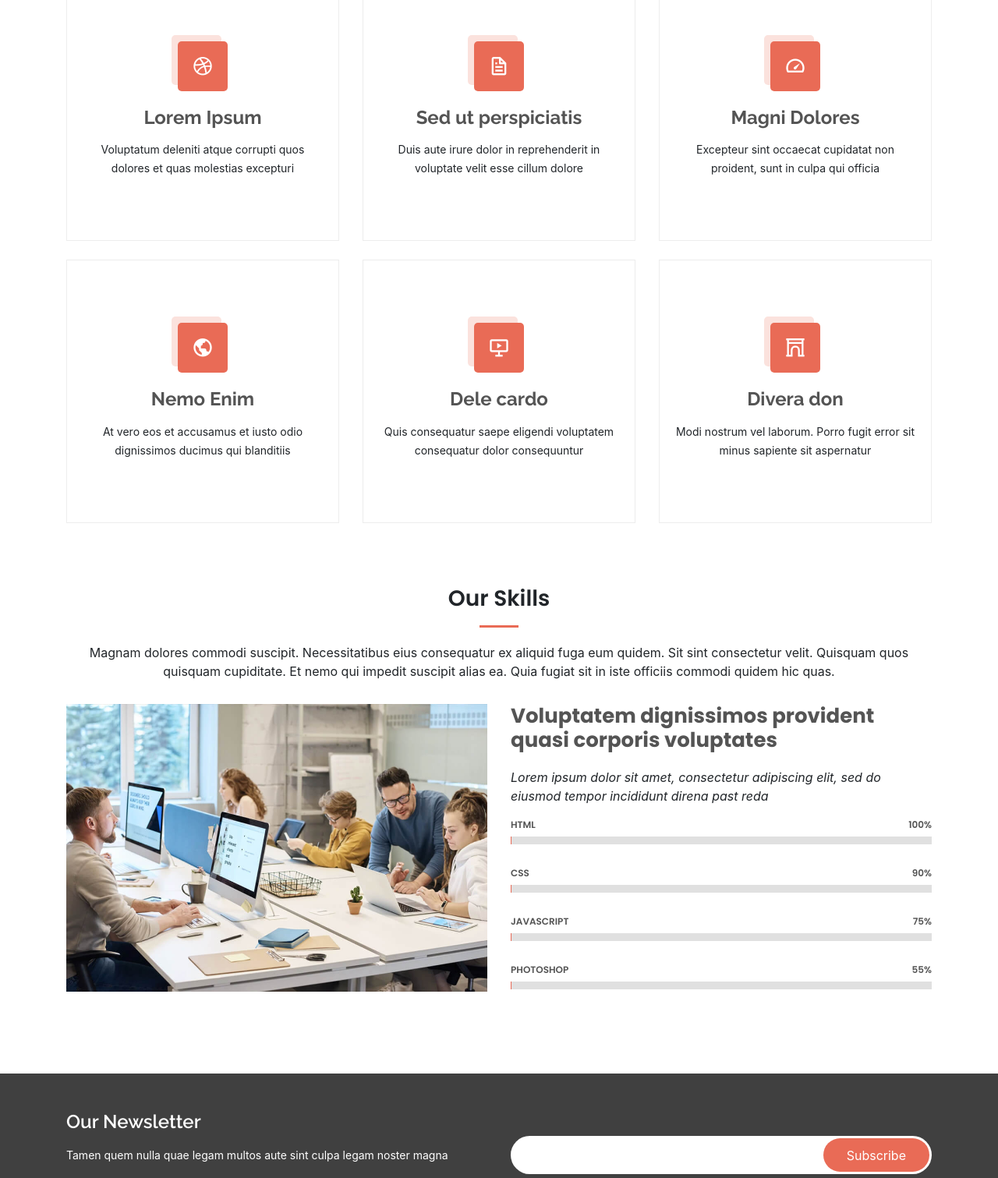
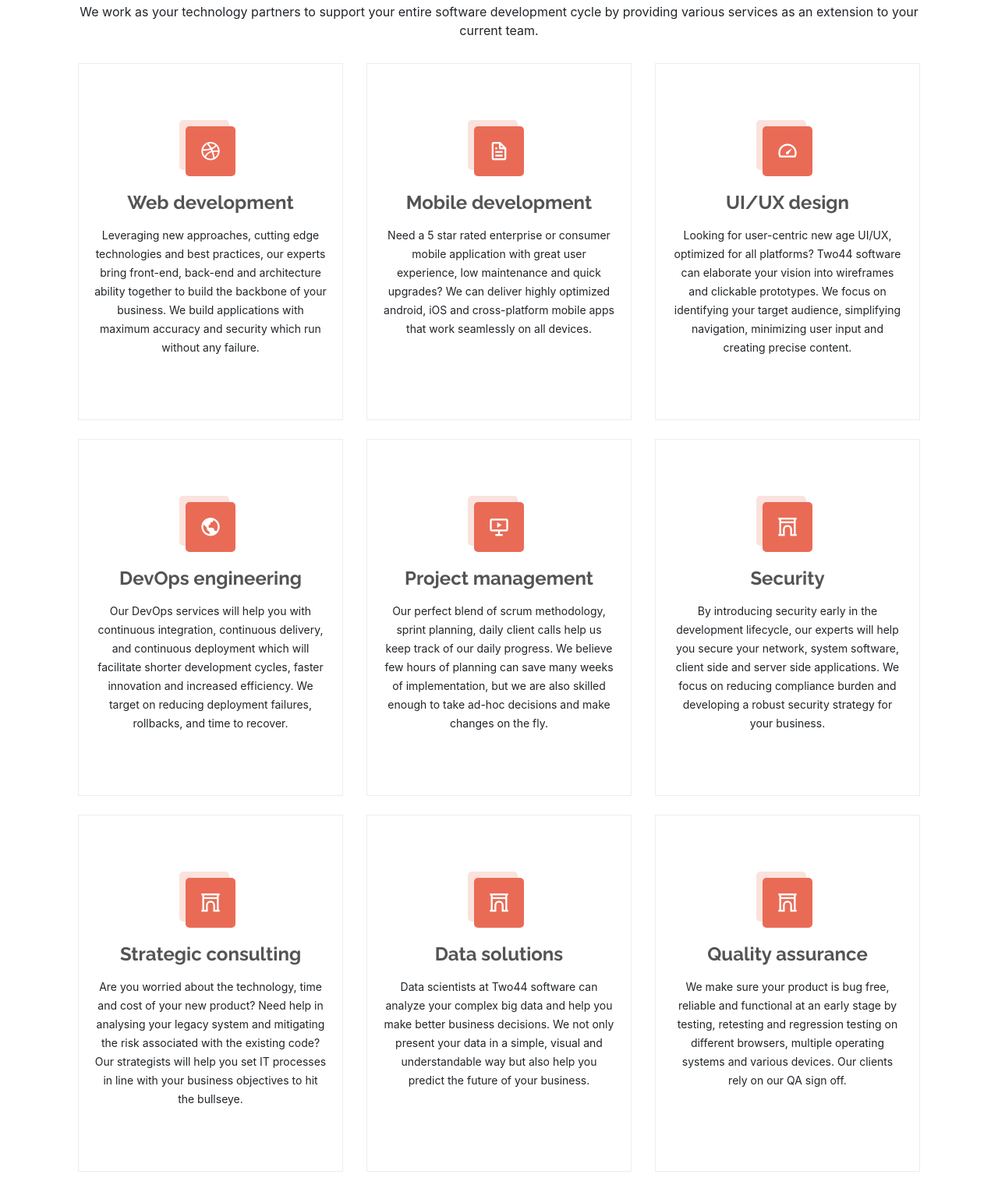
Before and after one commit to two44software/two44software.github.io, a website with bundled scripts: page services.html in a window 1280 px wide. Shown: the part 289-1800 px from the top of the page at 78% size. Built offline with nearby package versions, Linux system fonts and the light colour scheme; no server answers.

Commit message:
developed services_page

```diff
--- a/services.html
+++ b/services.html
@@ -1,11 +1,13 @@
 <!DOCTYPE html>
 <html lang="en">
+
+
 
 <head>
   <meta charset="utf-8">
   <meta content="width=device-width, initial-scale=1.0" name="viewport">
 
-  <title>Services - Eterna Bootstrap Template</title>
+  <title>Services - Two44 software Bootstrap Template</title>
   <meta content="" name="descriptison">
   <meta content="" name="keywords">
 
@@ -38,7 +40,7 @@
 <body>
 
   <!-- ======= Top Bar ======= -->
-  <section id="topbar" class="d-none d-lg-block">
+  <!--<section id="topbar" class="d-none d-lg-block">
     <div class="container d-flex">
       <div class="contact-info mr-auto">
         <i class="icofont-envelope"></i><a href="mailto:contact@example.com">contact@example.com</a>
@@ -52,14 +54,14 @@
         <a href="#" class="linkedin"><i class="icofont-linkedin"></i></i></a>
       </div>
     </div>
-  </section>
+  </section> -->
 
   <!-- ======= Header ======= -->
   <header id="header">
     <div class="container d-flex">
 
       <div class="logo mr-auto">
-        <h1 class="text-light"><a href="index.html"><span>Eterna</span></a></h1>
+        <h1 class="text-light"><a href="index.html"><span>Two44 software</span></a></h1>
         <!-- Uncomment below if you prefer to use an image logo -->
         <!-- <a href="index.html"><img src="assets/img/logo.png" alt="" class="img-fluid"></a>-->
       </div>
@@ -70,7 +72,7 @@
 
           <li class="drop-down"><a href="#">About</a>
             <ul>
-              <li><a href="about.html">About Us</a></li>
+              <li><a href="company.html">About Us</a></li>
               <li><a href="team.html">Team</a></li>
 
               <li class="drop-down"><a href="#">Drop Down 2</a>
@@ -113,55 +115,106 @@
     </section><!-- End Breadcrumbs -->
 
     <!-- ======= Services Section ======= -->
+    <div class="container">
+
+      <div class="section-title">
+        <h2>Our range of services</h2>
+        <p>We work as your technology partners to support your entire software
+          development cycle by providing various services as an extension to your current team.</p>
+      </div>
     <section id="services" class="services">
       <div class="container">
 
         <div class="row">
+
           <div class="col-lg-4 col-md-6 d-flex align-items-stretch">
             <div class="icon-box">
               <div class="icon"><i class="bx bxl-dribbble"></i></div>
-              <h4><a href="">Lorem Ipsum</a></h4>
-              <p>Voluptatum deleniti atque corrupti quos dolores et quas molestias excepturi</p>
+              <h4><a href="">Web development</a></h4>
+              <p>Leveraging new approaches, cutting edge technologies and best practices, our experts bring front-end,
+                back-end and architecture ability together to build the backbone of your business.
+                We build applications with maximum accuracy and security which run without any failure.</p>
             </div>
           </div>
 
           <div class="col-lg-4 col-md-6 d-flex align-items-stretch mt-4 mt-md-0">
             <div class="icon-box">
               <div class="icon"><i class="bx bx-file"></i></div>
-              <h4><a href="">Sed ut perspiciatis</a></h4>
-              <p>Duis aute irure dolor in reprehenderit in voluptate velit esse cillum dolore</p>
+              <h4><a href="">Mobile development</a></h4>
+              <p>Need a 5 star rated enterprise or consumer mobile application with great user experience,
+                low maintenance and quick upgrades? We can deliver highly optimized android,
+                iOS and cross-platform mobile apps that work seamlessly on all devices.</p>
             </div>
           </div>
 
           <div class="col-lg-4 col-md-6 d-flex align-items-stretch mt-4 mt-lg-0">
             <div class="icon-box">
               <div class="icon"><i class="bx bx-tachometer"></i></div>
-              <h4><a href="">Magni Dolores</a></h4>
-              <p>Excepteur sint occaecat cupidatat non proident, sunt in culpa qui officia</p>
+              <h4><a href="">UI/UX design</a></h4>
+              <p>Looking for user-centric new age UI/UX, optimized for all platforms? Two44 software can elaborate your vision into wireframes and clickable prototypes.
+                We focus on identifying your target audience, simplifying navigation, minimizing user input and creating precise content.</p>
             </div>
           </div>
 
           <div class="col-lg-4 col-md-6 d-flex align-items-stretch mt-4">
             <div class="icon-box">
               <div class="icon"><i class="bx bx-world"></i></div>
-              <h4><a href="">Nemo Enim</a></h4>
-              <p>At vero eos et accusamus et iusto odio dignissimos ducimus qui blanditiis</p>
+              <h4><a href="">DevOps engineering</a></h4>
+              <p>
+                Our DevOps services will help you with continuous integration, continuous delivery, and
+                 continuous deployment which will facilitate shorter development cycles, faster innovation and increased efficiency.
+                 We target on reducing deployment failures, rollbacks, and time to recover.</p>
             </div>
           </div>
 
           <div class="col-lg-4 col-md-6 d-flex align-items-stretch mt-4">
             <div class="icon-box">
               <div class="icon"><i class="bx bx-slideshow"></i></div>
-              <h4><a href="">Dele cardo</a></h4>
-              <p>Quis consequatur saepe eligendi voluptatem consequatur dolor consequuntur</p>
+              <h4><a href="">Project management</a></h4>
+              <p>Our perfect blend of scrum methodology, sprint planning, daily client calls help us keep track of our daily progress.
+                  We believe few hours of planning can save many weeks of implementation,
+                 but we are also skilled enough to take ad-hoc decisions and make changes on the fly.</p>
             </div>
           </div>
 
           <div class="col-lg-4 col-md-6 d-flex align-items-stretch mt-4">
             <div class="icon-box">
               <div class="icon"><i class="bx bx-arch"></i></div>
-              <h4><a href="">Divera don</a></h4>
-              <p>Modi nostrum vel laborum. Porro fugit error sit minus sapiente sit aspernatur</p>
+              <h4><a href="">Security</a></h4>
+              <p>By introducing security early in the development lifecycle, our experts will help you secure your network,
+                 system software, client side and server side applications.
+                 We focus on reducing compliance burden and developing a robust security strategy for your business.</p>
+            </div>
+          </div>
+
+          <div class="col-lg-4 col-md-6 d-flex align-items-stretch mt-4">
+            <div class="icon-box">
+              <div class="icon"><i class="bx bx-arch"></i></div>
+              <h4><a href="">Strategic consulting</a></h4>
+              <p>
+                Are you worried about the technology, time and cost of your new product? Need help in analysing your
+                legacy system and mitigating the risk associated with the existing code?
+                Our strategists will help you set IT processes in line with your business objectives to hit the bullseye.</p>
+            </div>
+          </div>
+
+          <div class="col-lg-4 col-md-6 d-flex align-items-stretch mt-4">
+            <div class="icon-box">
+              <div class="icon"><i class="bx bx-arch"></i></div>
+              <h4><a href="">Data solutions</a></h4>
+              <p>Data scientists at Two44 software can analyze your complex big data and help you make better business decisions.
+                We not only present your data in a simple,
+                visual and understandable way but also help you predict the future of your business.</p>
+            </div>
+          </div>
+
+          <div class="col-lg-4 col-md-6 d-flex align-items-stretch mt-4">
+            <div class="icon-box">
+              <div class="icon"><i class="bx bx-arch"></i></div>
+              <h4><a href="">Quality assurance</a></h4>
+              <p>We make sure your product is bug free, reliable and functional at an early stage by testing,
+                retesting and regression testing on different browsers,
+                 multiple operating systems and various devices. Our clients rely on our QA sign off.</p>
             </div>
           </div>
 
@@ -171,7 +224,7 @@
     </section><!-- End Services Section -->
 
     <!-- ======= Our Skills Section ======= -->
-    <section id="skills" class="skills">
+    <!--<section id="skills" class="skills">
       <div class="container">
 
         <div class="section-title">
@@ -225,14 +278,14 @@
         </div>
 
       </div>
-    </section><!-- End Our Skills Section -->
+    </section>  --> <!-- End Our Skills Section -->
 
   </main><!-- End #main -->
 
   <!-- ======= Footer ======= -->
-  <footer id="footer">
+  <footer id="footer"></footer>
 
-    <div class="footer-newsletter">
+   <!-- <div class="footer-newsletter">
       <div class="container">
         <div class="row">
           <div class="col-lg-6">
@@ -306,15 +359,15 @@
       <div class="copyright">
         &copy; Copyright <strong><span>Eterna</span></strong>. All Rights Reserved
       </div>
-      <div class="credits">
+      <div class="credits"> -->
         <!-- All the links in the footer should remain intact. -->
         <!-- You can delete the links only if you purchased the pro version. -->
         <!-- Licensing information: https://bootstrapmade.com/license/ -->
         <!-- Purchase the pro version with working PHP/AJAX contact form: https://bootstrapmade.com/eterna-free-multipurpose-bootstrap-template/ -->
-        Designed by <a href="https://bootstrapmade.com/">BootstrapMade</a>
+       <!-- Designed by <a href="https://bootstrapmade.com/">BootstrapMade</a>
       </div>
     </div>
-  </footer><!-- End Footer -->
+  </footer> --> <!-- End Footer -->
 
   <a href="#" class="back-to-top"><i class="icofont-simple-up"></i></a>
 
@@ -332,6 +385,13 @@
 
   <!-- Template Main JS File -->
   <script src="assets/js/main.js"></script>
+  <script>
+
+    $(function(){
+
+      $("#footer").load("footer.html");
+    });
+  </script>
 
 </body>
 
```
Also changed, not shown: company.html (+1 -1 lines), contact.html (+33 -25 lines).
